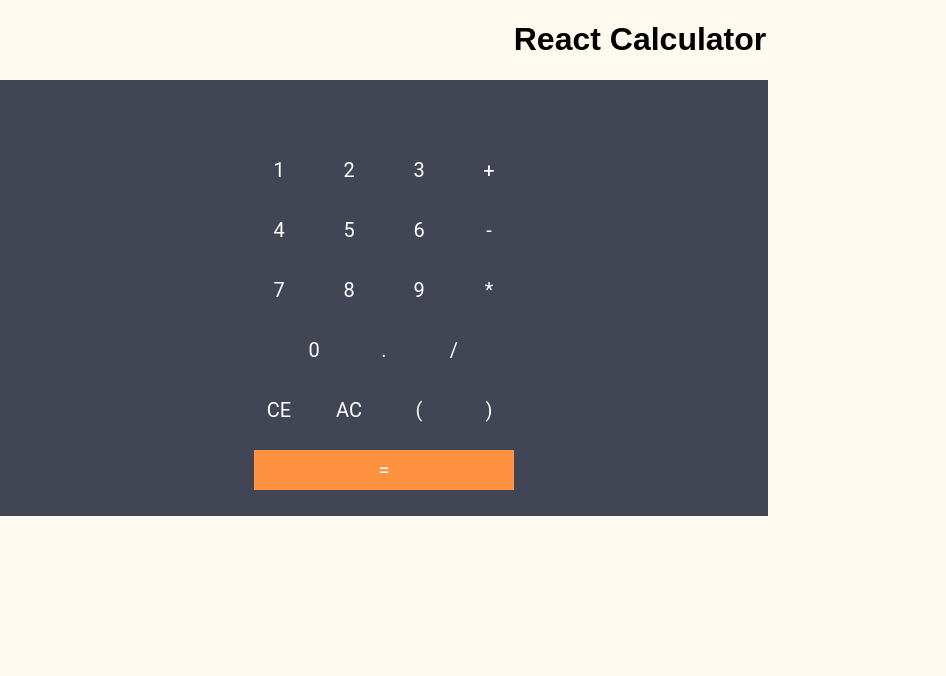
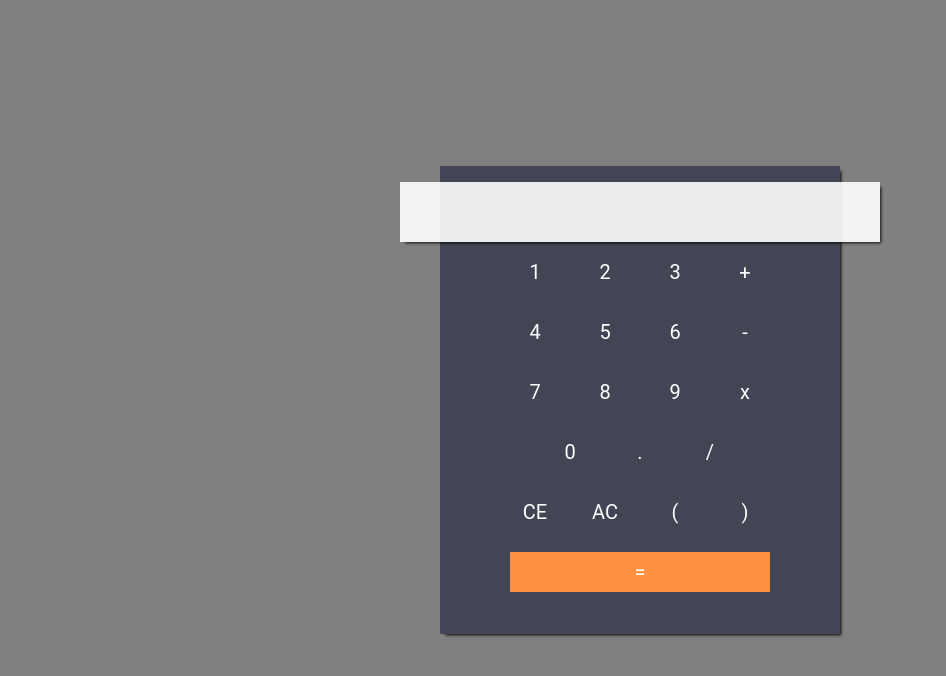
Before and after one commit to Ergouzii/calculator, a React (Create React App) app: page / in a window 1280 px wide. Shown: the top 676 px of the page, without its empty margins (0-946 px from the left). Built offline with nearby package versions, Linux system fonts and the light colour scheme.

Commit message:
UI mostly done

```diff
--- a/src/components/App.css
+++ b/src/components/App.css
@@ -1,19 +1,20 @@
 .App {
-    display: block;
+    display: flex;
+    flex-direction: column;
     font-family: AppleGothic, sans-serif;
     justify-content: center;
     align-items: center;
+    color: #ffffff;
 }
 
 html, body {
-    background-color: floralwhite;
+    height: 100vh;
+    width: 100vw;
+    background-color: gray;
     display: flex;
     flex-direction: column;
     justify-content: center;
-}
-
-h1 {
-    text-align: center;
+    align-items: center;
 }
 
 .wrapper {
@@ -22,15 +23,15 @@ h1 {
     justify-content: center;
     align-items: center;
     font-weight: lighter;
-    color: #888;
-    flex: 1;
-    width: 60%;
+    width: 400px;
     background-color: #424654;
-    padding-bottom: 1em;
+    padding-top: 1em;
+    padding-bottom: 2em;
+    box-shadow: 3px 3px 3px -2px #000000;
 }
 
-@media (max-width: 500px) {
+@media (max-width: 450px) {
     .wrapper {
-        width: 100%;
+        width: 95vw;
     }
 }
--- a/src/components/App.js
+++ b/src/components/App.js
@@ -65,7 +65,6 @@ class App extends React.Component {
     render() {
         return (
             <div className="App">
-                <h1>React Calculator</h1>
                 <div className="wrapper">
                     <Result result={this.state.result}/>
                     <KeyPad onClick={this.onClick}/>
--- a/src/components/KeyPad.jsx
+++ b/src/components/KeyPad.jsx
@@ -35,7 +35,7 @@ class KeyPad extends Component {
                     <button className={'button'} name={'9'} onClick={e => this.props.onClick(e.target.name)}> 9
                     </button>
                     <button className={'button'} name={'*'}
-                            onClick={e => this.props.onClick(e.target.name)}> *
+                            onClick={e => this.props.onClick(e.target.name)}> x
                     </button>
                 </div>
                 <div className={'row'}>
--- a/src/components/Result.css
+++ b/src/components/Result.css
@@ -3,4 +3,14 @@
     height: 60px;
     font-weight: bold;
     font-size: 1.2em;
+    width: 120%;
+    background-color: white;
+    opacity: 0.9;
+    box-shadow: 3px 3px 3px -2px #000000;
 }
+
+@media (max-width: 450px) {
+    .result {
+        width: 90%;
+    }
+}
```
